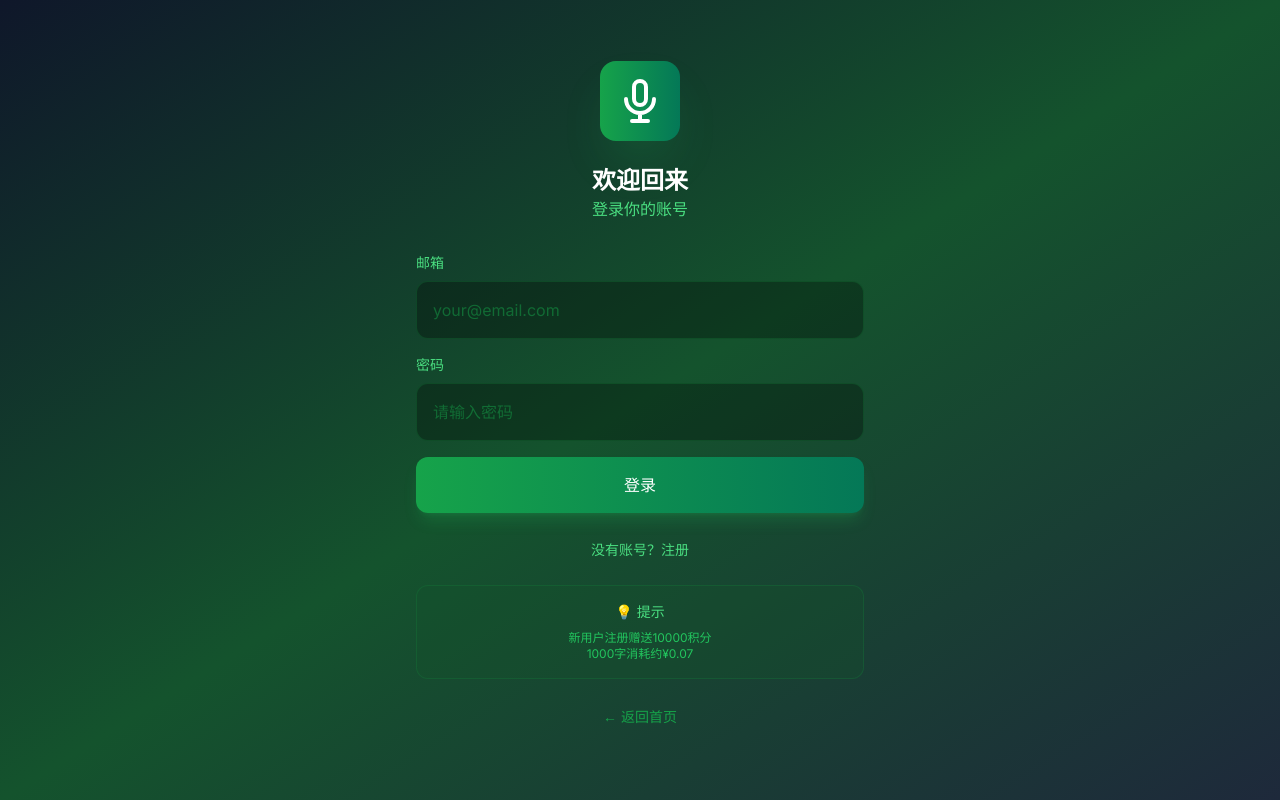
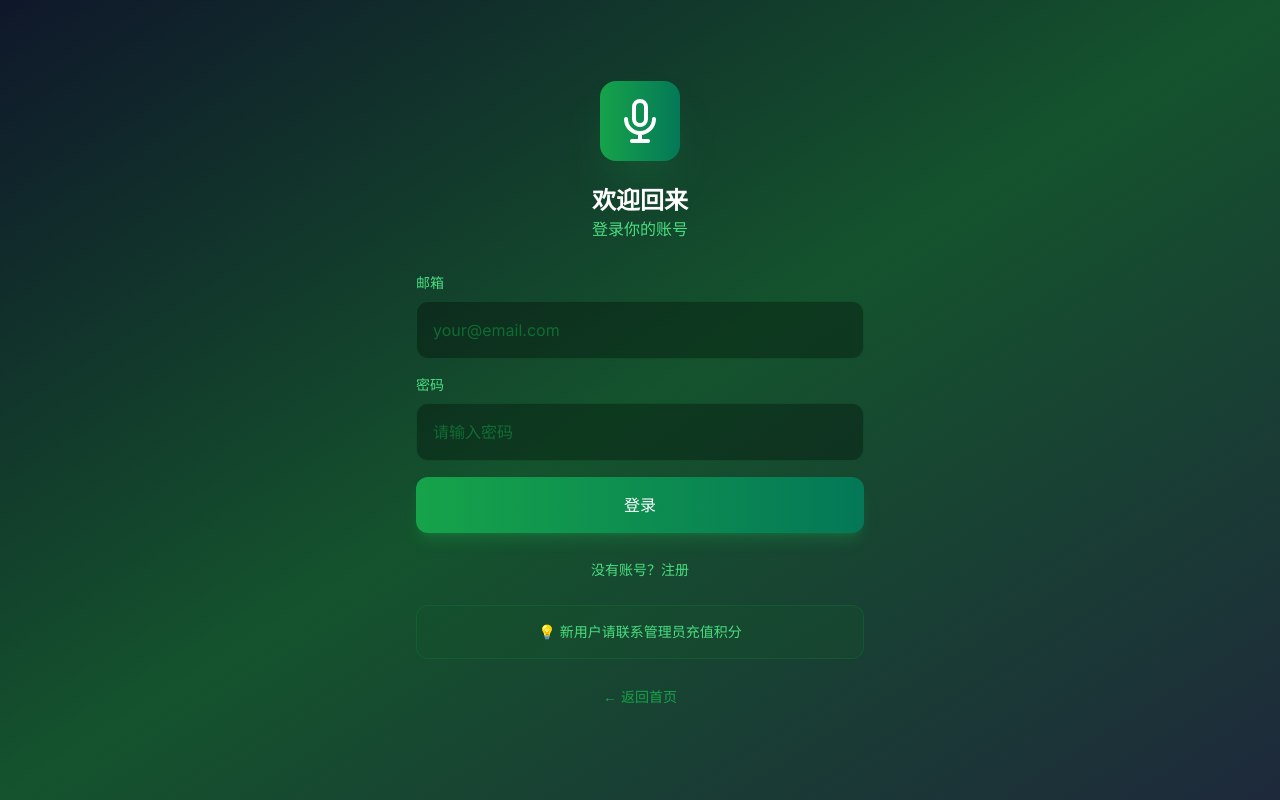
Before and after one commit to AIDSX2025265/tts-minimax, a Next.js app: page /auth/signin in a window 1280 px wide. Built offline with nearby package versions, Linux system fonts and the light colour scheme.

Commit message:
Remove default credits for new users

```diff
--- a/app/auth/signin/page.tsx
+++ b/app/auth/signin/page.tsx
@@ -29,25 +29,24 @@ export default function SignIn() {
         setLoading(false)
         return
       }
-      // 注册新用户，赠送10000积分
+      // 注册新用户，积分从白名单或手动充值获得，不默认赠送
       const users = JSON.parse(localStorage.getItem('tts_users') || '[]')
       if (users.find((u: any) => u.email === email)) {
         setError('该邮箱已注册')
         setLoading(false)
         return
       }
-      users.push({ email, password, credits: 10000 })
+      // 新用户默认0积分，需要管理员手动充值
+      users.push({ email, password, credits: 0 })
       localStorage.setItem('tts_users', JSON.stringify(users))
-      // 自动登录
-      const result = await signIn('credentials', { email, password, register: 'true', redirect: false })
+
+      const result = await signIn('credentials', { email, password, redirect: false })
       if (result?.ok) router.push('/')
       else setError('注册失败')
     } else {
-      // 登录验证
       const users = JSON.parse(localStorage.getItem('tts_users') || '[]')
       const user = users.find((u: any) => u.email === email && u.password === password)
       if (!user) {
-        // 测试账号
         if (email === 'test@example.com' && password === 'password123') {
           const result = await signIn('credentials', { email, password, redirect: false })
           if (result?.ok) router.push('/')
@@ -74,7 +73,7 @@ export default function SignIn() {
             </svg>
           </div>
           <h1 className="text-2xl font-bold text-white">{isRegister ? '创建账号' : '欢迎回来'}</h1>
-          <p className="text-green-400">{isRegister ? '注册送10000积分' : '登录你的账号'}</p>
+          <p className="text-green-400">{isRegister ? '新用户0积分，请联系管理员充值' : '登录你的账号'}</p>
         </div>
 
         <form onSubmit={handleSubmit} className="space-y-4">
@@ -144,9 +143,7 @@ export default function SignIn() {
 
         {!isRegister && (
           <div className="mt-6 p-4 bg-green-900/30 border border-green-700/30 rounded-xl">
-            <p className="text-green-400 text-sm text-center mb-2">💡 提示</p>
-            <p className="text-green-500 text-xs text-center">新用户注册赠送10000积分</p>
-            <p className="text-green-500 text-xs text-center">1000字消耗约¥0.07</p>
+            <p className="text-green-400 text-sm text-center">💡 新用户请联系管理员充值积分</p>
           </div>
         )}
 
```
